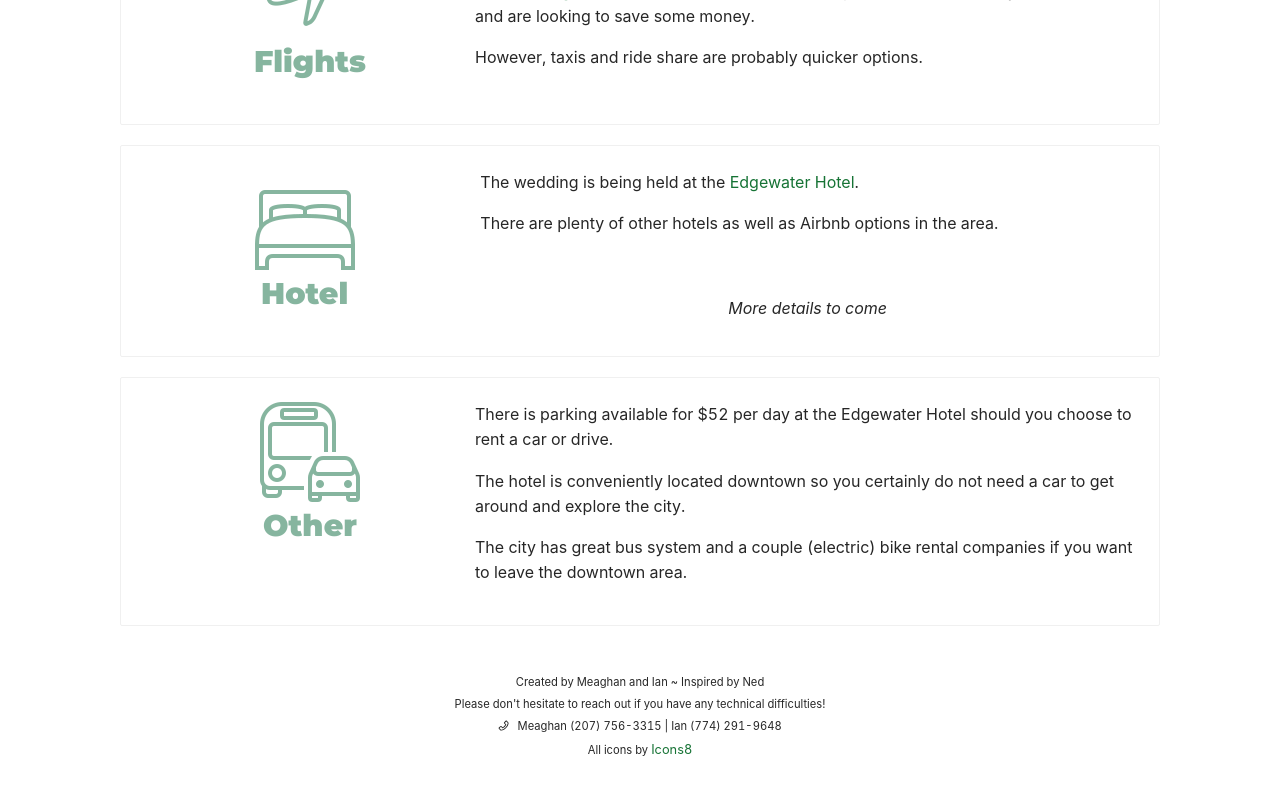
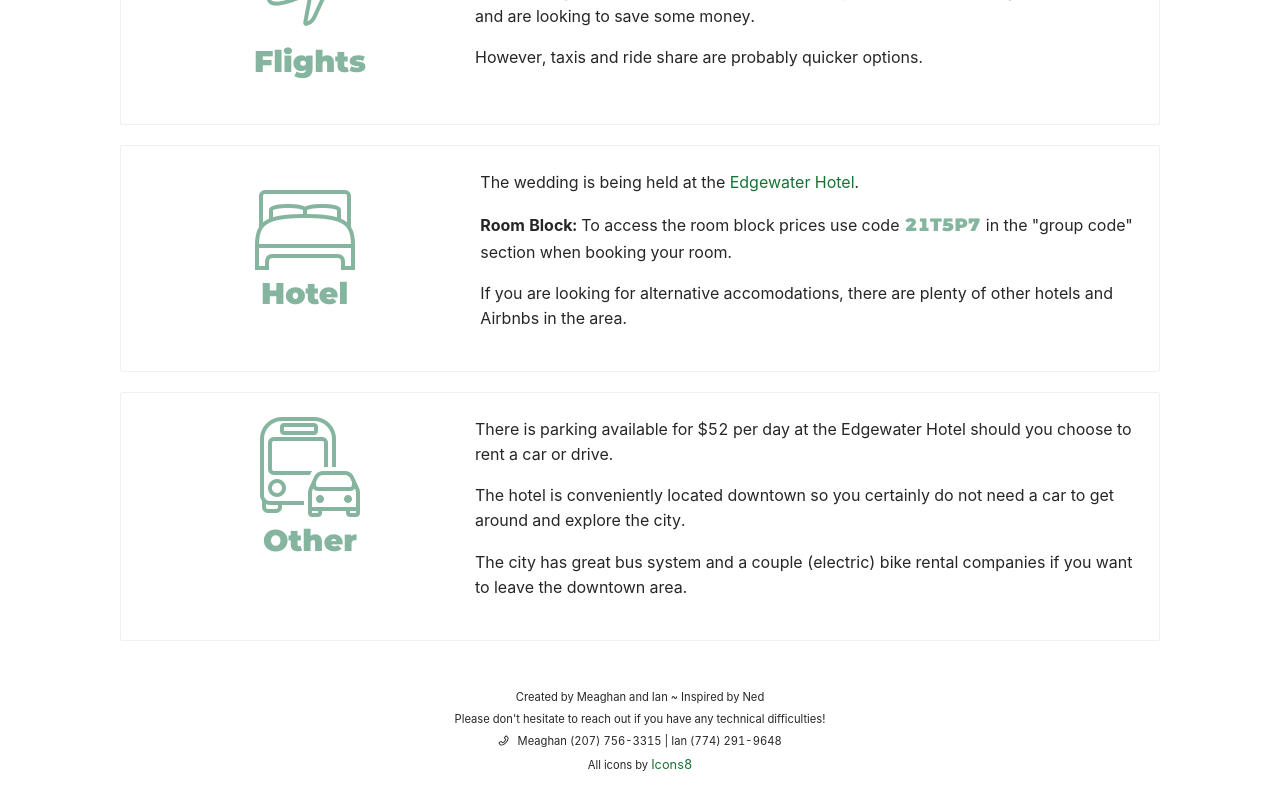
Before and after one commit to m34gh4nb3th/nedsbigday, a React (Create React App) app: page /travel in a window 1280 px wide. Shown: the part 1167-1967 px from the top of the page. Built offline with nearby package versions, Linux system fonts and the light colour scheme.

Commit message:
adding room bock info

```diff
--- a/src/Components/Pages/Travel.js
+++ b/src/Components/Pages/Travel.js
@@ -53,10 +53,13 @@ const Travel = () =>  {
                     </Col>
                     <Col md={{ span: 16 }} xs={{ span: 24 }} style={{textAlign: 'left'}}>
                         <p>The wedding is being held at the <a href="https://www.edgewaterhotel.com/" target="_blank">Edgewater Hotel</a>.</p>
-                        <p>There are plenty of other hotels as well as Airbnb options in the area.</p>
-                        <br/><br/>
-                        <div style={{textAlign: 'center'}}><i>More details to come</i></div>
-
+                        <p>
+                            <strong>Room Block: </strong>
+                            To access the room block prices use code
+                            <span style={{ fontFamily: 'Montserrat', fontSize: 18, color: '#86b59f', marginBottom: '-10px'}}> 21T5P7 </span>
+                            in the "group code" section when booking your room.
+                        </p>
+                        <p>If you are looking for alternative accomodations, there are plenty of other hotels and Airbnbs in the area.</p>
                     </Col>
                 </Row>
             </Card>
```
